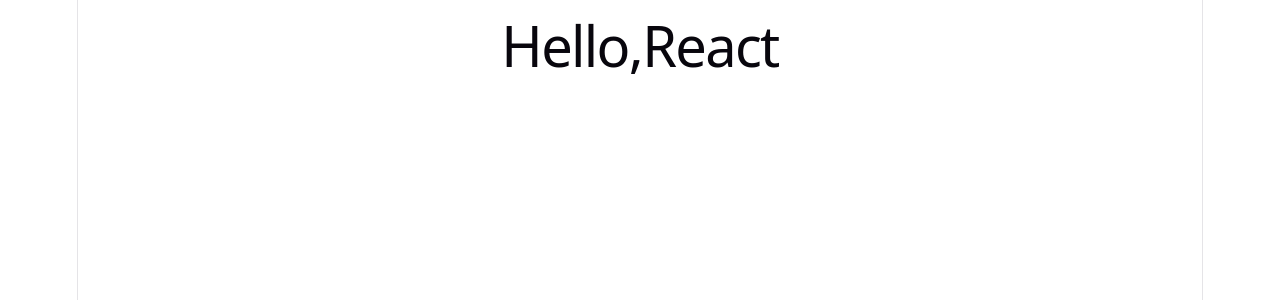
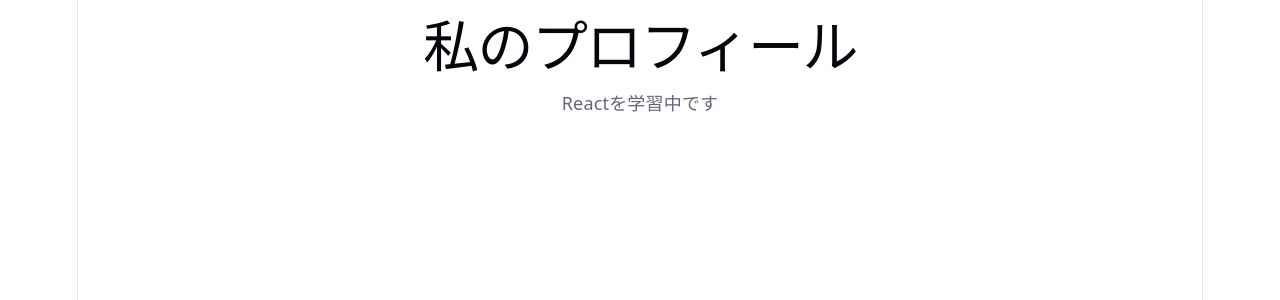
Before and after one commit to GitHubpawer/React-Practice, a React (Vite) app in the folder react-practice/: page / in a window 1280 px wide. Shown: the top 300 px of the page. Built offline with nearby package versions, Linux system fonts and the light colour scheme.

Commit message:
Q02React-Practice

```diff
--- a/react-practice/src/App.tsx
+++ b/react-practice/src/App.tsx
@@ -1,12 +1,12 @@
 import './App.css'
-import Question01 from './components/basic/Question01';
+import Question2 from './components/basic/Question02';
 
 function App() {
 
 
   return (
     <>
-      <Question01 />
+      <Question2 />
     </>
   )
 }
--- /dev/null
+++ b/react-practice/src/components/basic/Question02.tsx
@@ -0,0 +1,10 @@
+const Question2 = () => {
+    return(
+        <>
+        <h1>私のプロフィール</h1>
+        <p>Reactを学習中です</p>
+        </>
+    )
+}
+
+export default  Question2;
```
